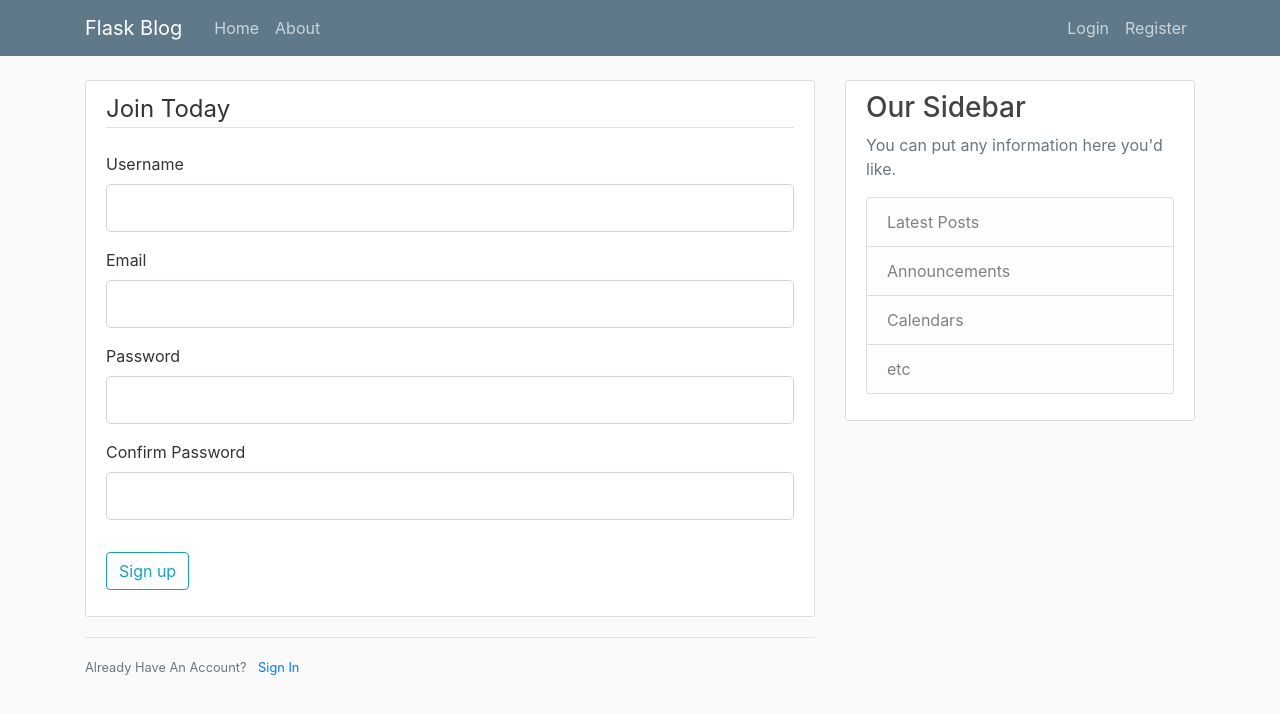
After one commit to rgo1991/renatasg-deploying, a Flask app: page /register in a window 1280 px wide. The commit adds this page. Shown: the top 714 px of the page. Run offline with Flask 3, Linux system fonts and the light colour scheme.

Commit message:
forms and user input

```diff
--- /dev/null
+++ b/forms.py
@@ -0,0 +1,36 @@
+## Code in this module will be used to validate user input,
+## when the user tries to register or login to our site.
+
+# Main function thar our main class will inherit from
+from flask_wtf import FlaskForm
+# StringField is needed if youre going to have string values in your class
+# PasswordField is needed if youre going to have passwords in yoru class
+# SubmitField is for the submit button
+# Booleanfield allows for true false values. Good for keeping users logged in after they close app. User in 'remember' variable below
+from wtforms import StringField, PasswordField, SubmitField, BooleanField
+# Validators to validate the variables. Handy becuase you dont have to write the verification functions yourself
+# Datarequired tells that this variable is required. Lenght allows to specify min and max lenght of variable
+# Email verifies thats its a valid email.
+# Equalto checks if a field is equal to another field. Used to confirm passwords for example
+from wtforms.validators import DataRequired, Length, Email, EqualTo
+
+class RegistrationForm(FlaskForm):
+    username = StringField('Username',
+                           validators=[DataRequired(), Length(min=2, max=20)])
+    email = StringField('Email',
+                        validators=[DataRequired(), Email()])
+    password = PasswordField('Password',
+                             validators=[DataRequired()])
+    confirm_password = PasswordField('Confirm Password',
+                             validators=[DataRequired(), EqualTo('password')])
+    submit = SubmitField('Sign up')
+
+
+
+class LoginForm(FlaskForm):
+    email = StringField('Email',
+                        validators=[DataRequired(), Email()])
+    password = PasswordField('Password',
+                             validators=[DataRequired()])
+    remember = BooleanField('Remember Me')
+    submit = SubmitField('Login')
--- a/main.py
+++ b/main.py
@@ -1,6 +1,8 @@
-from flask import Flask, render_template, url_for
+from flask import Flask, render_template, url_for, flash, redirect
+from forms import RegistrationForm, LoginForm
 app = Flask(__name__)
-
+#Secret key is used to sign session cookies for protection against cookie data tampering
+app.config['SECRET_KEY'] = '41570e8b023610560c5c76480ac34c7b'
 
 posts = [
     {
@@ -26,6 +28,26 @@ def home():
 def about():
     return render_template('about.html', title='About')
 
+#define the register function. That accepts POST and GET html requests from users (allows user to submit things via the form)
+@app.route("/register",  methods=['GET', 'POST'])
+def register():
+    form = RegistrationForm() # Create a class instance called form
+    if form.validate_on_submit(): # Create a validation for the form.
+        flash(f'Account created for {form.username.data}!', 'success') # Create a flash message that will use 'success' bootstrap template
+        return redirect(url_for('home')) # Return user to homepage once form has been successfully submited
+    return render_template('register.html', title='Register', form=form)
+
+
+@app.route("/login", methods=['GET', 'POST'])
+def login():
+    form = LoginForm()
+    if form.validate_on_submit():
+        if form.email.data == 'admin@blog.com' and form.password.data == 'password':
+            flash('You have been logged in!', 'success')
+            return redirect(url_for('home'))
+        else:
+            flash('Login Unsuccessful. Please check username and password', 'danger')
+    return render_template('login.html', title='Login', form=form)
 
 if __name__ == '__main__':
     app.run(debug=True)
--- a/templates/layout.html
+++ b/templates/layout.html
@@ -27,13 +27,13 @@
           </button>
           <div class="collapse navbar-collapse" id="navbarToggle">
             <div class="navbar-nav mr-auto">
-              <a class="nav-item nav-link" href="/">Home</a>
-              <a class="nav-item nav-link" href="/about">About</a>
+              <a class="nav-item nav-link" href="{{ url_for('home')}}">Home</a>
+              <a class="nav-item nav-link" href="{{ url_for('about')}}">About</a>
             </div>
             <!-- Navbar Right Side -->
             <div class="navbar-nav">
-              <a class="nav-item nav-link" href="/login">Login</a>
-              <a class="nav-item nav-link" href="/register">Register</a>
+              <a class="nav-item nav-link" href="{{ url_for('login')}}">Login</a>
+              <a class="nav-item nav-link" href="{{ url_for('register')}}">Register</a>
             </div>
           </div>
         </div>
@@ -45,6 +45,15 @@
     <main role="main" class="container">
       <div class="row">
         <div class="col-md-8">
+            {% with messages = get_flashed_messages(with_categories=true) %}
+                {% if messages %}
+                    {% for category, message in messages %}
+                        <div class="alert alert-{{ category }}">
+                            {{ message }}
+                        </div>
+                    {% endfor %}
+                {% endif %}
+            {% endwith %}
           {% block content %}{% endblock %}
         </div>
         <div class="col-md-4">
--- /dev/null
+++ b/templates/register.html
@@ -0,0 +1,72 @@
+{% extends "layout.html" %}
+{% block content %}
+    <div class="content-section">
+        <form method="POST" action="">
+            {{ form.hidden_tag() }}
+            <fieldset class="form-group">
+                <legend class="border-bottom mb-4">Join Today</legend>
+                <div class="form-group">
+                    {{ form.username.label(class="form-control-label") }}
+
+                    {% if form.username.errors %}
+                        {{ form.username(class="form-control form-control-lg is-invalid") }}
+                        <div class="invalid-feedback">
+                            {% for error in form.username.errors %}
+                                <span>{{ error }}</span>
+                            {% endfor %}
+                        </div>
+                    {% else %}
+                        {{ form.username(class="form-control form-control-lg") }}
+                    {% endif %}
+                </div>
+                <div class="form-group">
+                    {{ form.email.label(class="form-control-label") }}
+                    {% if form.email.errors %}
+                        {{ form.email(class="form-control form-control-lg is-invalid") }}
+                        <div class="invalid-feedback">
+                            {% for error in form.email.errors %}
+                                <span>{{ error }}</span>
+                            {% endfor %}
+                        </div>
+                    {% else %}
+                        {{ form.email(class="form-control form-control-lg") }}
+                    {% endif %}
+                </div>
+                <div class="form-group">
+                    {{ form.password.label(class="form-control-label") }}
+                    {% if form.password.errors %}
+                        {{ form.password(class="form-control form-control-lg is-invalid") }}
+                        <div class="invalid-feedback">
+                            {% for error in form.password.errors %}
+                                <span>{{ error }}</span>
+                            {% endfor %}
+                        </div>
+                    {% else %}
+                        {{ form.password(class="form-control form-control-lg") }}
+                    {% endif %}
+                </div>
+                <div class="form-group">
+                    {{ form.confirm_password.label(class="form-control-label") }}
+                    {% if form.confirm_password.errors %}
+                        {{ form.confirm_password(class="form-control form-control-lg is-invalid") }}
+                        <div class="invalid-feedback">
+                            {% for error in form.confirm_password.errors %}
+                                <span>{{ error }}</span>
+                            {% endfor %}
+                        </div>
+                    {% else %}
+                        {{ form.confirm_password(class="form-control form-control-lg") }}
+                    {% endif %}
+                </div>
+            </fieldset>
+            <div class="form-group">
+                {{ form.submit(class="btn btn-outline-info") }}
+            </div>
+        </form>
+    </div>
+    <div class="border-top pt-3">
+        <small class="text-muted">
+            Already Have An Account? <a class="ml-2" href="{{ url_for('login') }}">Sign In</a>
+        </small>
+    </div>
+{% endblock content %}
```
Also changed, not shown: templates/login.html (added, +52 -0 lines), 1 other file.
